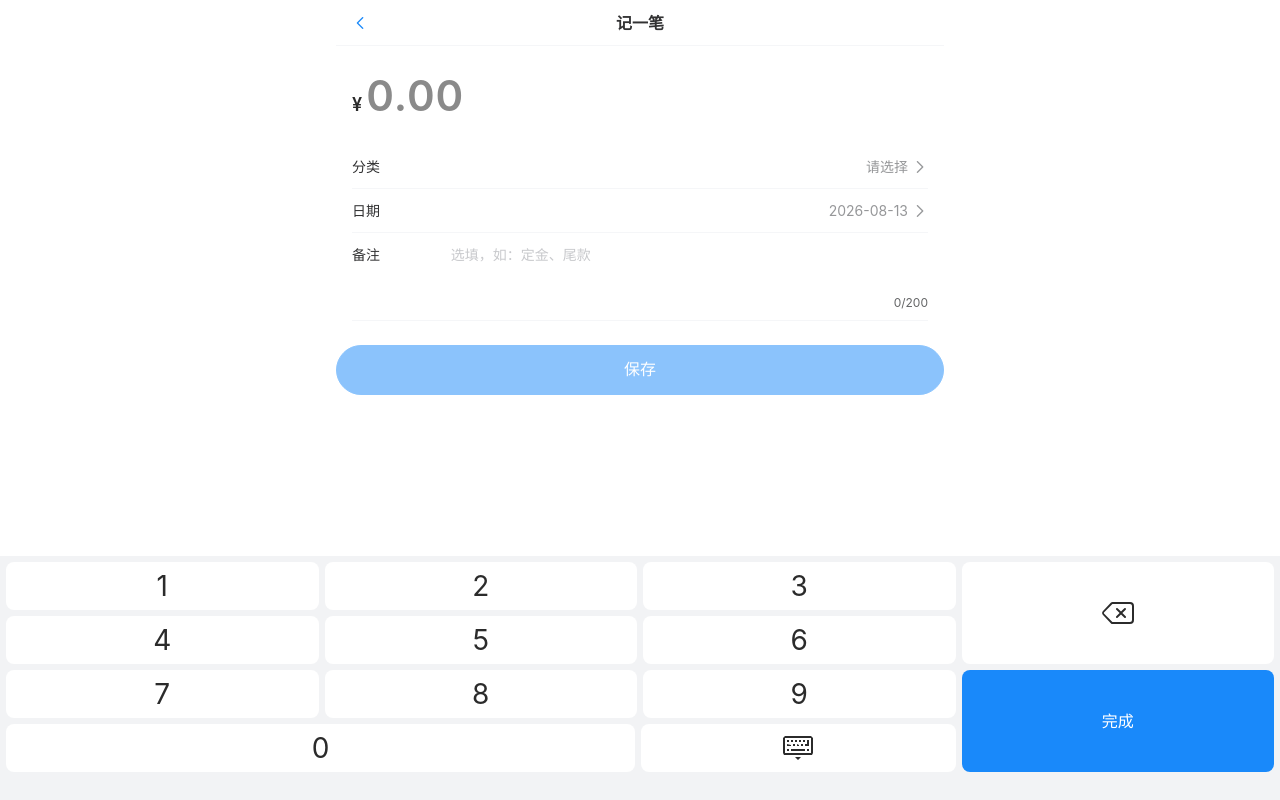
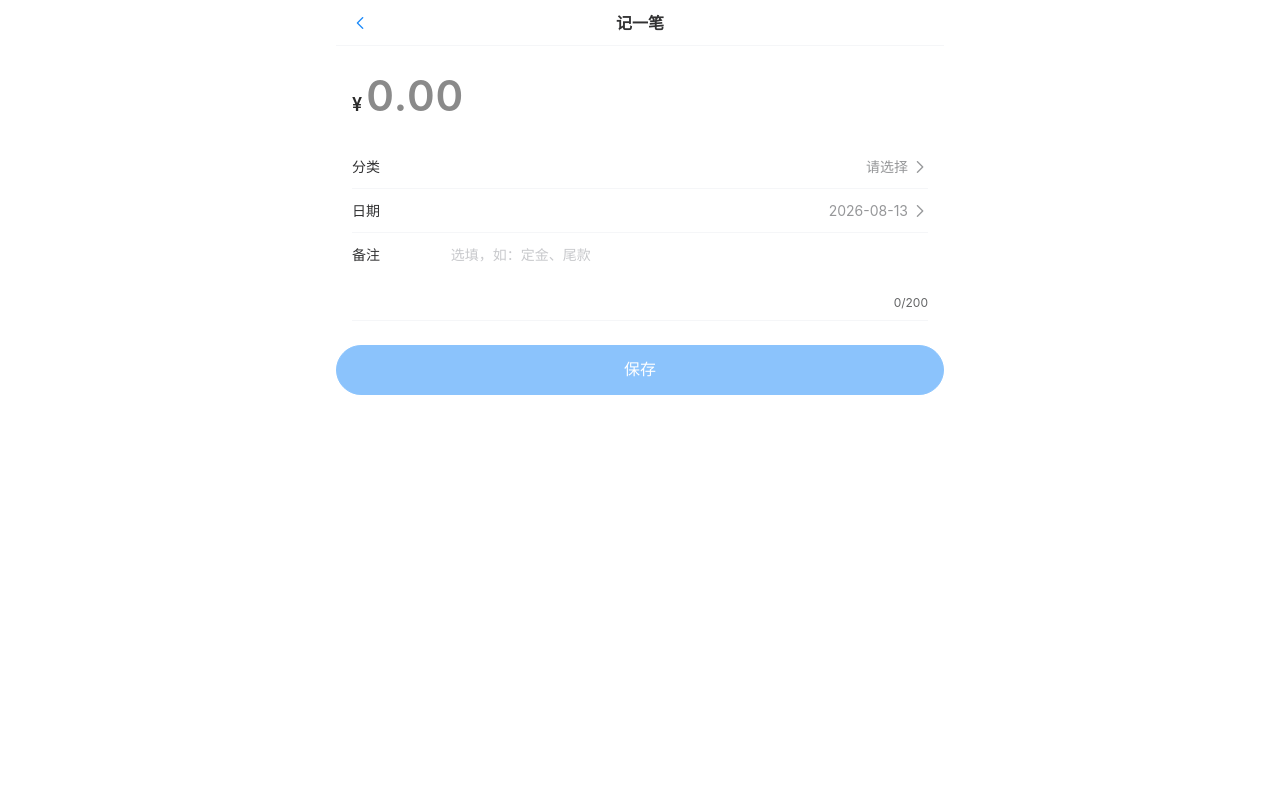
Before and after one commit to gavincode/expense-tracking, a Vue app: page /record in a window 1280 px wide. Built offline with nearby package versions, Linux system fonts and the light colour scheme.

Commit message:
fix(01-03): keep record draft across category navigation

```diff
--- a/src/pages/RecordView.vue
+++ b/src/pages/RecordView.vue
@@ -19,7 +19,7 @@
       title="日期"
       is-link
       :value="date"
-      @click="showDatePicker = true"
+      @click="openDatePicker"
     />
 
     <van-field
@@ -69,20 +69,19 @@ import { useRouter } from 'vue-router';
 import { showToast } from 'vant';
 import { storeToRefs } from 'pinia';
 import { useCategoryStore } from '../stores/category';
+import { useDraftStore } from '../stores/draft';
 import { addExpense } from '../db/ledger';
 import { toCents } from '../utils/money';
-import dayjs from 'dayjs';
 
 const router = useRouter();
 const categoryStore = useCategoryStore();
 const { selected } = storeToRefs(categoryStore);
 
-const amount = ref('');
-const note = ref('');
-const showKeyboard = ref(true);
+const draft = useDraftStore();
+const { amount, note, date } = storeToRefs(draft);
+const showKeyboard = ref(false);
 const showDatePicker = ref(false);
-const date = ref(dayjs().format('YYYY-MM-DD'));
-const pickerDate = ref<string[]>(dayjs().format('YYYY-MM-DD').split('-'));
+const pickerDate = ref<string[]>(draft.date.split('-'));
 const minDate = new Date(2000, 0, 1);
 const maxDate = new Date();
 
@@ -99,37 +98,42 @@ function goCategories() {
 
 function onInput(key: string) {
   if (key === '.') {
-    if (!amount.value.includes('.')) {
-      amount.value += '.';
+    if (!draft.amount.includes('.')) {
+      draft.amount += '.';
     }
     return;
   }
   if (!/^\d$/.test(key)) {
     return;
   }
-  const [intPart, decPart = ''] = amount.value.split('.');
+  const [intPart, decPart = ''] = draft.amount.split('.');
   if (decPart.length >= 2) {
     return;
   }
   if (intPart.length >= 9) {
     return;
   }
-  amount.value += key;
+  draft.amount += key;
 }
 
 function onDelete() {
-  amount.value = amount.value.slice(0, -1);
+  draft.amount = draft.amount.slice(0, -1);
+}
+
+function openDatePicker() {
+  pickerDate.value = draft.date.split('-');
+  showDatePicker.value = true;
 }
 
 function onDateConfirm({ selectedValues }: { selectedValues: string[] }) {
-  date.value = selectedValues.join('-');
+  draft.date = selectedValues.join('-');
   showDatePicker.value = false;
 }
 
 async function save() {
   let amountCents: number;
   try {
-    amountCents = toCents(amount.value);
+    amountCents = toCents(draft.amount);
   } catch {
     showToast('请输入有效金额');
     return;
@@ -142,9 +146,10 @@ async function save() {
     amountCents,
     categoryId: selected.value.categoryId,
     categoryPath: selected.value.path,
-    date: date.value,
-    note: note.value,
+    date: draft.date,
+    note: draft.note,
   });
+  draft.reset();
   showToast('已保存');
   router.push('/');
 }
--- /dev/null
+++ b/src/stores/draft.ts
@@ -0,0 +1,18 @@
+import { defineStore } from 'pinia';
+import { ref } from 'vue';
+import dayjs from 'dayjs';
+
+/** 记账草稿：跨页面（记账页 ↔ 分类页）保持输入，保存成功后重置。 */
+export const useDraftStore = defineStore('record-draft', () => {
+  const amount = ref('');
+  const note = ref('');
+  const date = ref(dayjs().format('YYYY-MM-DD'));
+
+  function reset() {
+    amount.value = '';
+    note.value = '';
+    date.value = dayjs().format('YYYY-MM-DD');
+  }
+
+  return { amount, note, date, reset };
+});
```
